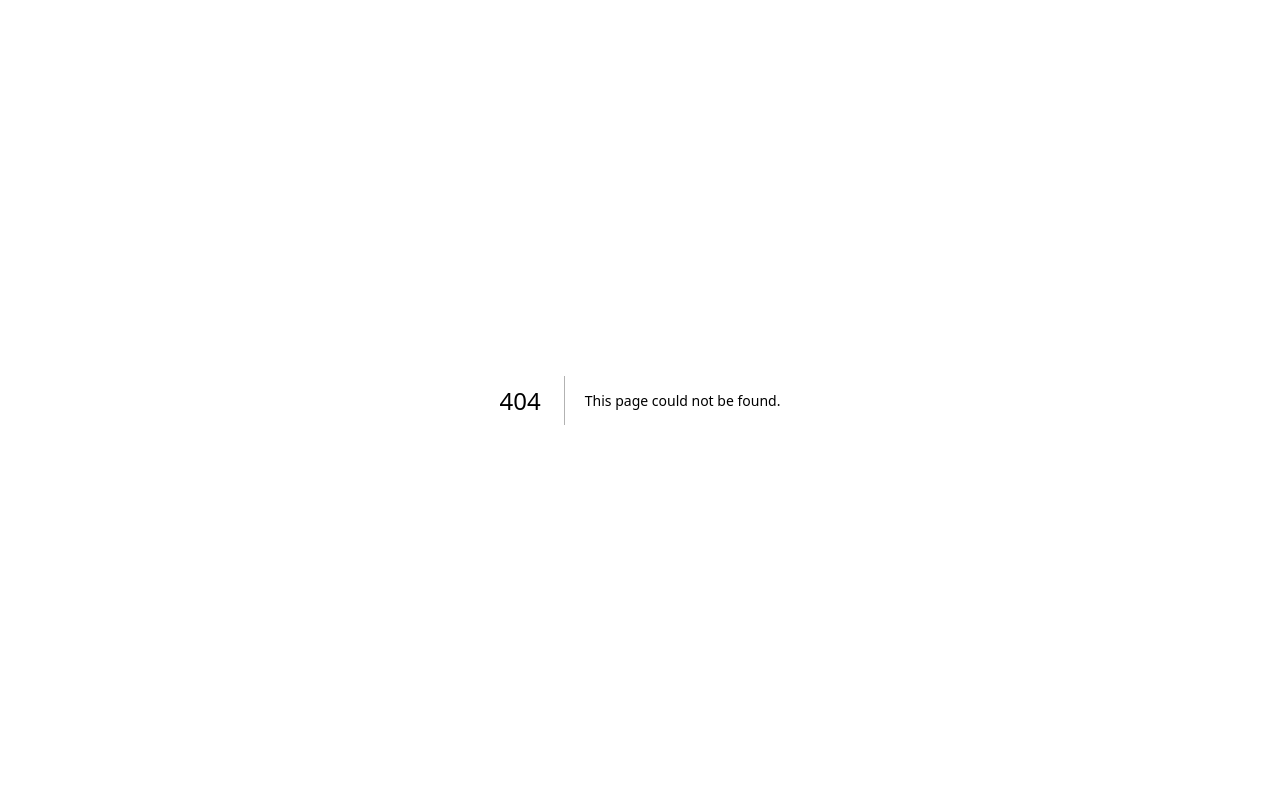
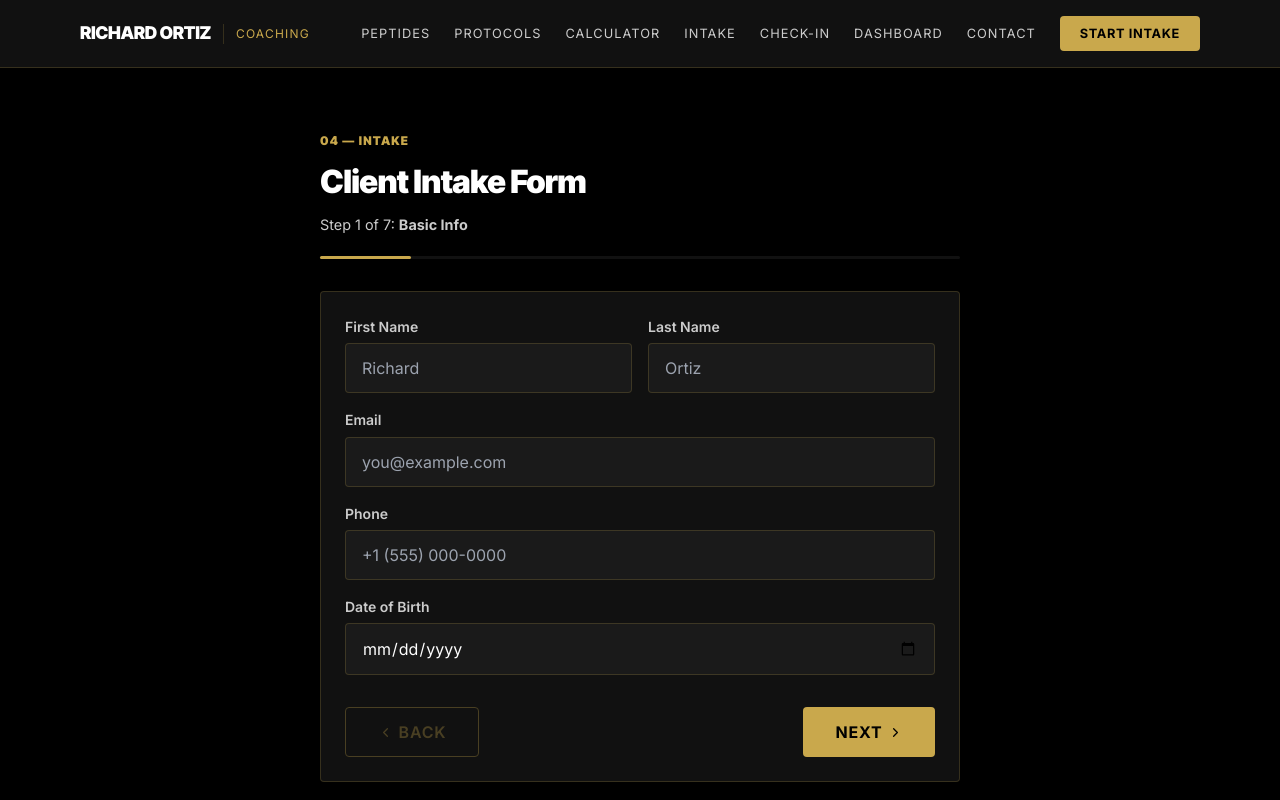
Before and after one commit to asaasinai/richard-ortiz-coaching, a Next.js app: page /intake in a window 1280 px wide. Before the commit this address had no page. Shown: the top 800 px of the page. Built offline with nearby package versions, Linux system fonts and the light colour scheme.

Commit message:
scaffold: src/app/intake/page.tsx

```diff
--- /dev/null
+++ b/src/app/intake/page.tsx
@@ -0,0 +1,176 @@
+"use client"
+import { useState } from "react"
+import Nav from "@/components/Nav"
+import Footer from "@/components/Footer"
+import { ChevronRight, ChevronLeft, CheckCircle } from "lucide-react"
+
+const STEPS = ["Basic Info","Vitals","Health History","Lifestyle","Goals","Screening","Consent"]
+
+const initialData = {
+  firstName:"",lastName:"",email:"",phone:"",dob:"",
+  height:"",weight:"",bodyFat:"",musclePct:"",
+  conditions:"",medications:"",surgeries:"",allergies:"",
+  sleepHrs:"",stressLvl:5,exerciseFreq:"",dietDesc:"",
+  goals:[] as string[],goalsOther:"",
+  screenQ1:"",screenQ2:"",
+  consentGeneral:false,consentData:false,consentDisclaimer:false
+}
+
+const goalOptions = ["Fat Loss","Muscle Gain","Recovery & Healing","Anti-Aging","Energy & Performance","Sleep Quality","Libido","Gut Health","Other"]
+
+export default function IntakePage() {
+  const [step, setStep] = useState(0)
+  const [data, setData] = useState(initialData)
+  const [submitted, setSubmitted] = useState(false)
+  const [saving, setSaving] = useState(false)
+
+  const set = (k: keyof typeof data) => (e: React.ChangeEvent<HTMLInputElement|HTMLTextAreaElement|HTMLSelectElement>) =>
+    setData(p => ({ ...p, [k]: e.target.type === "checkbox" ? (e.target as HTMLInputElement).checked : e.target.value }))
+
+  const toggleGoal = (g: string) =>
+    setData(p => ({ ...p, goals: p.goals.includes(g) ? p.goals.filter(x=>x!==g) : [...p.goals, g] }))
+
+  const submit = async () => {
+    setSaving(true)
+    await fetch("/api/intake", { method:"POST", headers:{"Content-Type":"application/json"}, body:JSON.stringify(data) })
+    setSaving(false)
+    setSubmitted(true)
+  }
+
+  const inp = (label: string, key: keyof typeof data, type="text", placeholder="") => (
+    <div key={key}><label>{label}</label>
+      <input type={type} placeholder={placeholder} value={data[key] as string} onChange={set(key)} /></div>
+  )
+
+  const steps = [
+    /* 0 Basic Info */
+    <div key={0} className="flex flex-col gap-4">
+      <div style={{ display:"grid",gridTemplateColumns:"1fr 1fr",gap:"1rem" }}>
+        {inp("First Name","firstName","text","Richard")}
+        {inp("Last Name","lastName","text","Ortiz")}
+      </div>
+      {inp("Email","email","email","you@example.com")}
+      {inp("Phone","phone","tel","+1 (555) 000-0000")}
+      {inp("Date of Birth","dob","date")}
+    </div>,
+    /* 1 Vitals */
+    <div key={1} className="flex flex-col gap-4">
+      <div style={{ display:"grid",gridTemplateColumns:"1fr 1fr",gap:"1rem" }}>
+        {inp("Height (in)","height","text","70")}
+        {inp("Weight (lbs)","weight","text","180")}
+        {inp("Body Fat % (optional)","bodyFat","text","20")}
+        {inp("Muscle Mass % (optional)","musclePct","text","40")}
+      </div>
+    </div>,
+    /* 2 Health History */
+    <div key={2} className="flex flex-col gap-4">
+      <div><label>Current Medical Conditions (or "None")</label><textarea rows={3} value={data.conditions} onChange={set("conditions")} /></div>
+      <div><label>Current Medications & Dosages</label><textarea rows={3} value={data.medications} onChange={set("medications")} /></div>
+      <div><label>Past Surgeries or Procedures</label><textarea rows={2} value={data.surgeries} onChange={set("surgeries")} /></div>
+      <div><label>Known Allergies</label><input value={data.allergies} onChange={set("allergies")} /></div>
+    </div>,
+    /* 3 Lifestyle */
+    <div key={3} className="flex flex-col gap-4">
+      {inp("Average Sleep (hours/night)","sleepHrs","number","7")}
+      <div>
+        <label>Stress Level (1 = low, 10 = high): <span style={{color:"var(--gold)"}}>{data.stressLvl}</span></label>
+        <input type="range" min={1} max={10} value={data.stressLvl} onChange={set("stressLvl")} style={{marginTop:"0.5rem"}} />
+      </div>
+      <div><label>Exercise Frequency</label>
+        <select value={data.exerciseFreq} onChange={set("exerciseFreq")}>
+          <option value="">Select...</option>
+          <option>Sedentary (0x/week)</option><option>Light (1-2x/week)</option>
+          <option>Moderate (3-4x/week)</option><option>Active (5+x/week)</option>
+        </select>
+      </div>
+      <div><label>Diet Description</label><textarea rows={2} placeholder="Keto, high-protein, no restrictions..." value={data.dietDesc} onChange={set("dietDesc")} /></div>
+    </div>,
+    /* 4 Goals */
+    <div key={4} className="flex flex-col gap-4">
+      <p style={{color:"var(--text-soft)",fontSize:"0.9rem"}}>Select all that apply:</p>
+      <div className="flex flex-wrap gap-2">
+        {goalOptions.map(g => (
+          <button key={g} type="button" onClick={() => toggleGoal(g)}
+            style={{
+              padding:"0.4rem 0.9rem",borderRadius:"var(--radius)",fontSize:"0.8rem",fontWeight:600,cursor:"pointer",
+              background: data.goals.includes(g) ? "var(--gold)" : "var(--surface-2)",
+              color: data.goals.includes(g) ? "#000" : "var(--text-soft)",
+              border: `1px solid ${data.goals.includes(g) ? "var(--gold)" : "var(--border)"}`
+            }}>{g}</button>
+        ))}
+      </div>
+      {data.goals.includes("Other") && <div><label>Describe your goal</label><textarea rows={2} value={data.goalsOther} onChange={set("goalsOther")} /></div>}
+    </div>,
+    /* 5 Screening */
+    <div key={5} className="flex flex-col gap-4">
+      <div><label>Have you used peptides or SARMs before? If yes, describe.</label><textarea rows={2} value={data.screenQ1} onChange={set("screenQ1")} /></div>
+      <div><label>Do you have any active cancer diagnosis or history? Please describe.</label><textarea rows={2} value={data.screenQ2} onChange={set("screenQ2")} /></div>
+    </div>,
+    /* 6 Consent */
+    <div key={6} className="flex flex-col gap-4">
+      {[
+        ["consentGeneral","I understand that Richard Ortiz provides wellness coaching, not medical advice."],
+        ["consentData","I consent to my intake data being stored securely and reviewed by the coach."],
+        ["consentDisclaimer","I confirm I have consulted or will consult a licensed physician before starting any protocol."]
+      ].map(([k,txt]) => (
+        <label key={k} style={{display:"flex",gap:"0.75rem",alignItems:"flex-start",cursor:"pointer"}}>
+          <input type="checkbox" checked={data[k as keyof typeof data] as boolean} onChange={set(k as keyof typeof data)}
+            style={{width:"auto",marginTop:"0.2rem",accentColor:"var(--gold)"}} />
+          <span style={{fontSize:"0.9rem",color:"var(--text-soft)",lineHeight:1.6}}>{txt}</span>
+        </label>
+      ))}
+    </div>
+  ]
+
+  if (submitted) return (
+    <>
+      <Nav />
+      <div className="max-w-2xl mx-auto px-4 py-24 text-center">
+        <CheckCircle size={48} style={{color:"var(--gold)",margin:"0 auto 1.5rem"}} />
+        <h1 style={{fontFamily:"Inter Tight,sans-serif",fontWeight:900,fontSize:"2rem"}}>Intake Submitted!</h1>
+        <p style={{color:"var(--text-soft)",marginTop:"1rem",lineHeight:1.7}}>
+          Thank you. Richard will review your intake within 48 hours and reach out to schedule your initial consult.
+          Check your email for a confirmation.
+        </p>
+      </div>
+      <Footer />
+    </>
+  )
+
+  const allConsented = data.consentGeneral && data.consentData && data.consentDisclaimer
+
+  return (
+    <>
+      <Nav />
+      <div className="max-w-2xl mx-auto px-4 py-16">
+        <span className="section-num">04 — Intake</span>
+        <h1 style={{fontFamily:"Inter Tight,sans-serif",fontWeight:900,fontSize:"2rem",letterSpacing:"-0.02em"}}>Client Intake Form</h1>
+        <p style={{color:"var(--text-soft)",fontSize:"0.9rem",marginTop:"0.5rem"}}>Step {step+1} of {STEPS.length}: <strong>{STEPS[step]}</strong></p>
+
+        {/* Progress bar */}
+        <div style={{height:3,background:"var(--surface)",borderRadius:2,margin:"1.25rem 0 2rem"}}>
+          <div style={{height:"100%",background:"var(--gold)",borderRadius:2,width:`${((step+1)/STEPS.length)*100}%`,transition:"width 0.3s"}} />
+        </div>
+
+        <div className="card">
+          {steps[step]}
+          <div className="flex justify-between mt-8">
+            <button className="btn-outline" onClick={() => setStep(p=>p-1)} disabled={step===0}
+              style={{display:"flex",alignItems:"center",gap:"0.35rem",opacity:step===0?0.3:1}}>
+              <ChevronLeft size={15}/> Back
+            </button>
+            {step < STEPS.length-1
+              ? <button className="btn-gold" onClick={() => setStep(p=>p+1)} style={{display:"flex",alignItems:"center",gap:"0.35rem"}}>
+                  Next <ChevronRight size={15}/>
+                </button>
+              : <button className="btn-gold" onClick={submit} disabled={!allConsented||saving}>
+                  {saving ? "Submitting..." : "Submit Intake"}
+                </button>
+            }
+          </div>
+        </div>
+      </div>
+      <Footer />
+    </>
+  )
+}
```
